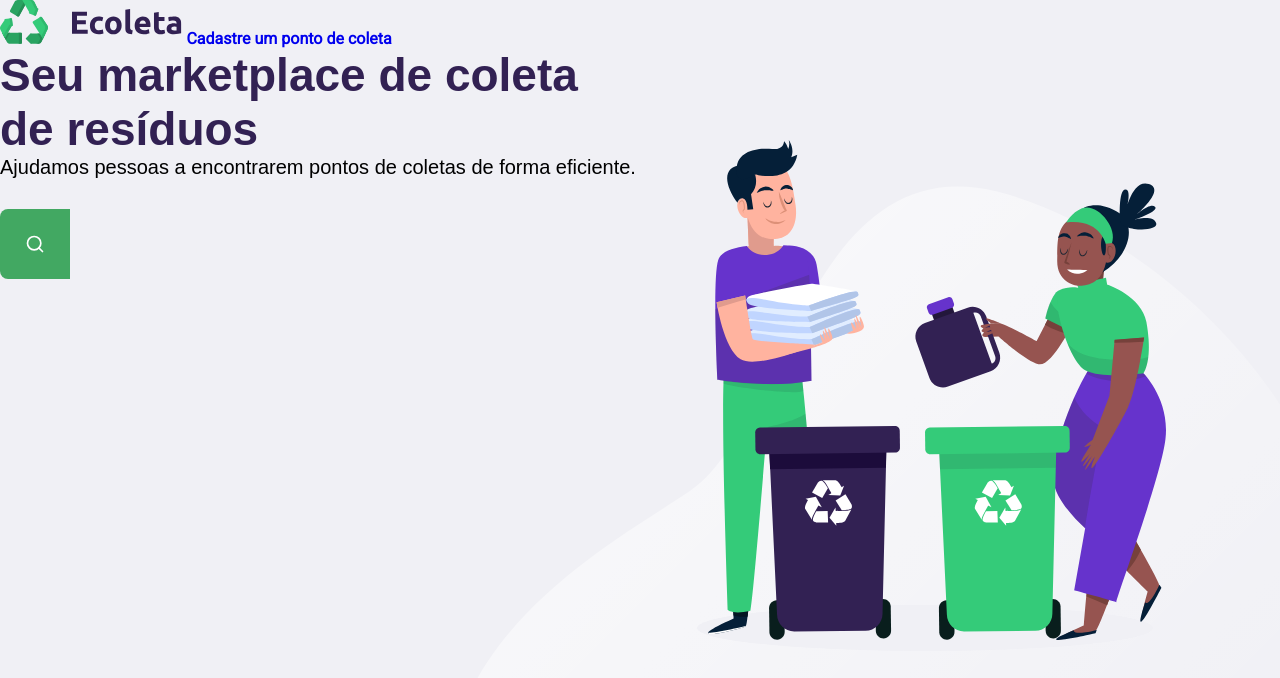
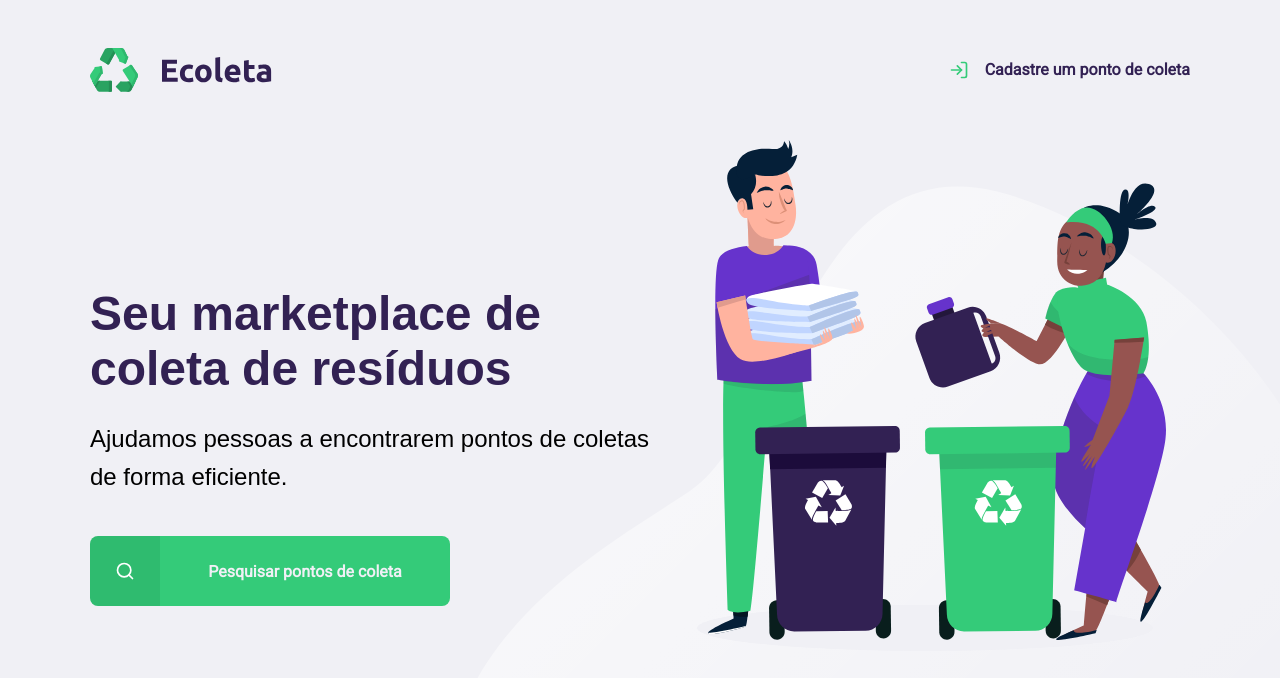
Before and after one commit to Silva404/Ecoleta-, a plain HTML site: page index.html in a window 1280 px wide. Drawn offline with Linux system fonts and the light colour scheme.

Commit message:
home finalizada quase

```diff
--- a/styles/home.css
+++ b/styles/home.css
@@ -3,32 +3,80 @@
     background: url('../assets/home-background.svg') no-repeat 35vw bottom;
 }
 
-main {
-    width: 50%;
+#page-home .content {
+    width: 90%;
+    max-width: 1100px;
+    margin: 0 auto;
+    height: 100%;
+
+    display: flex;
+    flex-direction: column;
 }
 
-
-main h1 {
-    font-size: 46px;
-}
-main p {
-    font-size: 20px;
+#page-home header {
+    display: flex;
+    align-items: center;
+    justify-content: space-between;
+    margin-top: 48px;
 }
 
-main a {
+#page-home header a {
     display: flex;
-    margin-top: 30px;
+    color: var(--title-color)
 }
 
-main a strong{
+#page-home header a span {
+    height: 20px;
+    width: 20px;
+
+    background: url(/assets/log-in.svg) no-repeat;
+    margin-right: 16px;
+}
+
+#page-home main {
+    max-width: 560px;
+
+    display: flex;
+    flex: 1;
+    flex-direction: column;
+    justify-content: center;
+}
+
+#page-home  main h1 {
+    font-size: 48px;
+}
+
+#page-home  main p {
+    font-size: 24px;
+    line-height: 38px;
+    margin-top: 24px;
+}
+
+#page-home  main a {
+    width: 100%;
+    max-width: 360px;
+
+    display: flex;
+    margin-top: 40px;
+
+    background: var(--primary-color);
+    border-radius: 8px;
+
+    transition: 400ms;
+}
+
+#page-home  main a:hover {
+    background: #2fb86e;
+}
+
+#page-home  main a strong{
     display: flex;
     align-items: center;
-    padding: 0 50px;
-    border-radius: 0 8px 8px 0;
+    margin: 0 auto;
     color: #f0f0f5;
 }
-main a span {
+#page-home  main a span {
     border-radius: 8px 0 0 8px;
     padding: 35px;
-    background: var(--terciary-color) url(/assets/search.svg) no-repeat 25px;
+    background: rgba(0, 0, 0, 0.08) url(/assets/search.svg) no-repeat 25px;
 }
--- a/styles/main.css
+++ b/styles/main.css
@@ -13,6 +13,7 @@
 
 html {
     font-family: 'Ubuntu', sans-serif;
+    /* font-size: 62.5%; */
 }
 
 body {
```
